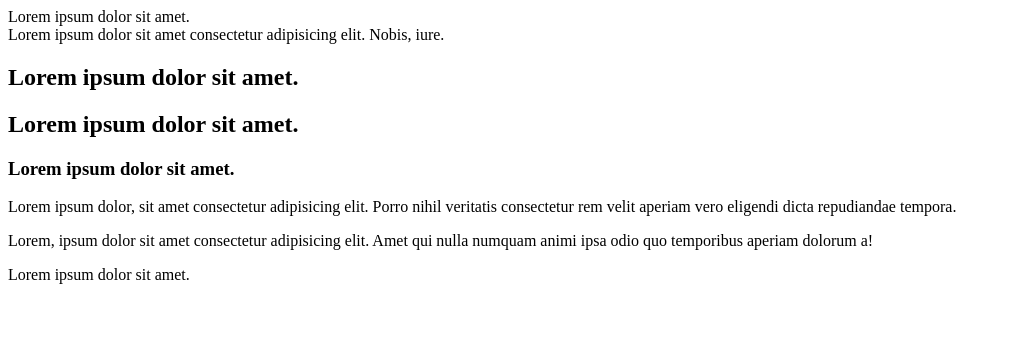
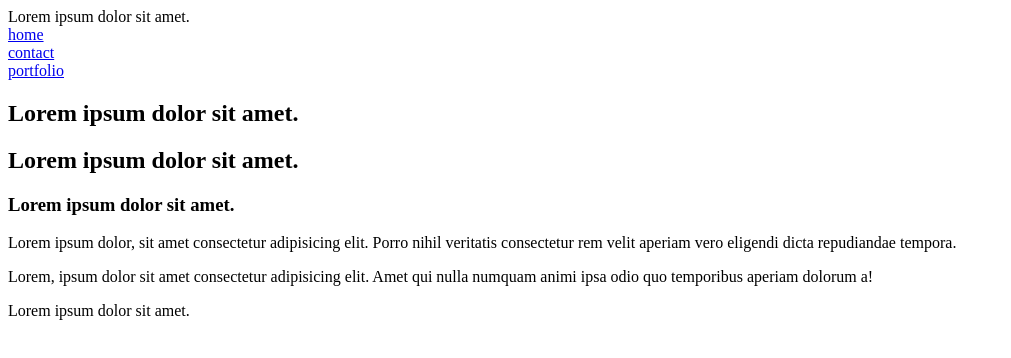
Before and after one commit to JeanPeel/Basic-Portfolio, a plain HTML site: page index.html in a window 1280 px wide. Shown: the whole page, without its empty margins (0-1011 px from the left). Drawn offline with Linux system fonts and the light colour scheme.

Commit message:
added links to nav section

```diff
--- a/index.html
+++ b/index.html
@@ -11,7 +11,11 @@
 </head>
 <body>
     <header>Lorem ipsum dolor sit amet.</header>
-<nav>Lorem ipsum dolor sit amet consectetur adipisicing elit. Nobis, iure.</nav>
+<nav>
+    <a href="index.html">home</a><br>
+    <a href="contact.html">contact</a><br>
+    <a href="contact.html">portfolio</a><br>
+</nav>
 <sectiom>
 	<article>
 		<div>
```
